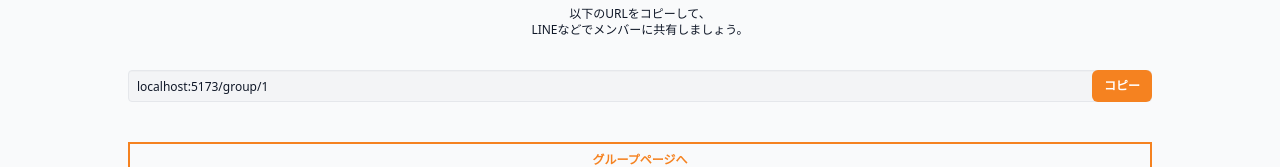
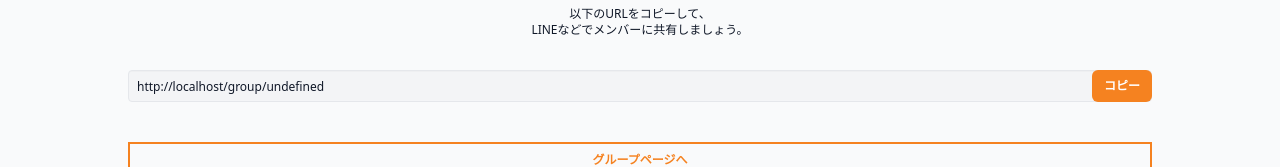
Before and after one commit to Taiki-Imamura/curriculum_personal_app, a React (Vite) app in the folder frontend/: page /publish-url/1 in a window 1280 px wide. Shown: the part 228-395 px from the top of the page. Built offline with nearby package versions, Linux system fonts and the light colour scheme.

Commit message:
fix: originを正しく設定しました

```diff
--- a/frontend/src/pages/PublishUrl.tsx
+++ b/frontend/src/pages/PublishUrl.tsx
@@ -3,11 +3,13 @@ import { useParams, useNavigate } from 'react-router-dom';
 import { FaCircleCheck } from "react-icons/fa6";
 
 const PublishUrl = () => {
-  const { publishId } = useParams();
+  const { uuid } = useParams();
   const navigate = useNavigate();
   const [copied, setCopied] = useState(false);
+  const origin = window.location.origin;
+  const url = `${origin}/group/${uuid}`;
 
-  if (!publishId) {
+  if (!uuid) {
     navigate("/");
   }
 
@@ -21,10 +23,8 @@ const PublishUrl = () => {
     }
   };
 
-  const groupUrl = `localhost:5173/group/${publishId}`;
-
   const handleGoToGroup = () => {
-    navigate(`/group/${publishId}`);
+    navigate(`/group/${uuid}`);
   };
 
   return (
@@ -45,7 +45,7 @@ const PublishUrl = () => {
           id="member_name"
           type="text"
           className="input input-sm bg-gray-100 border border-gray-200 px-2 w-[80%] mt-2"
-          value={groupUrl}
+          value={url}
           readOnly
         />
         <button
```
